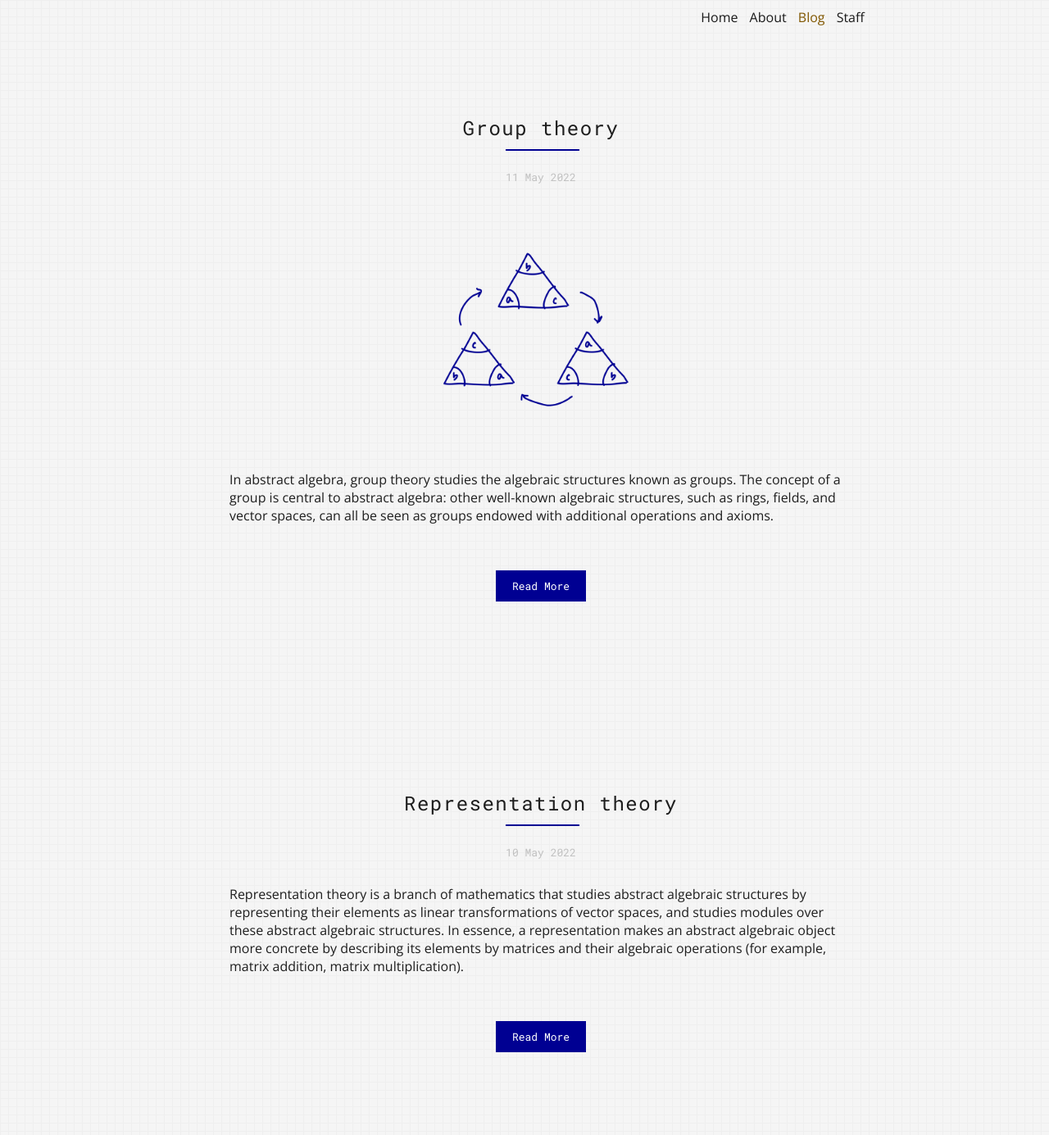
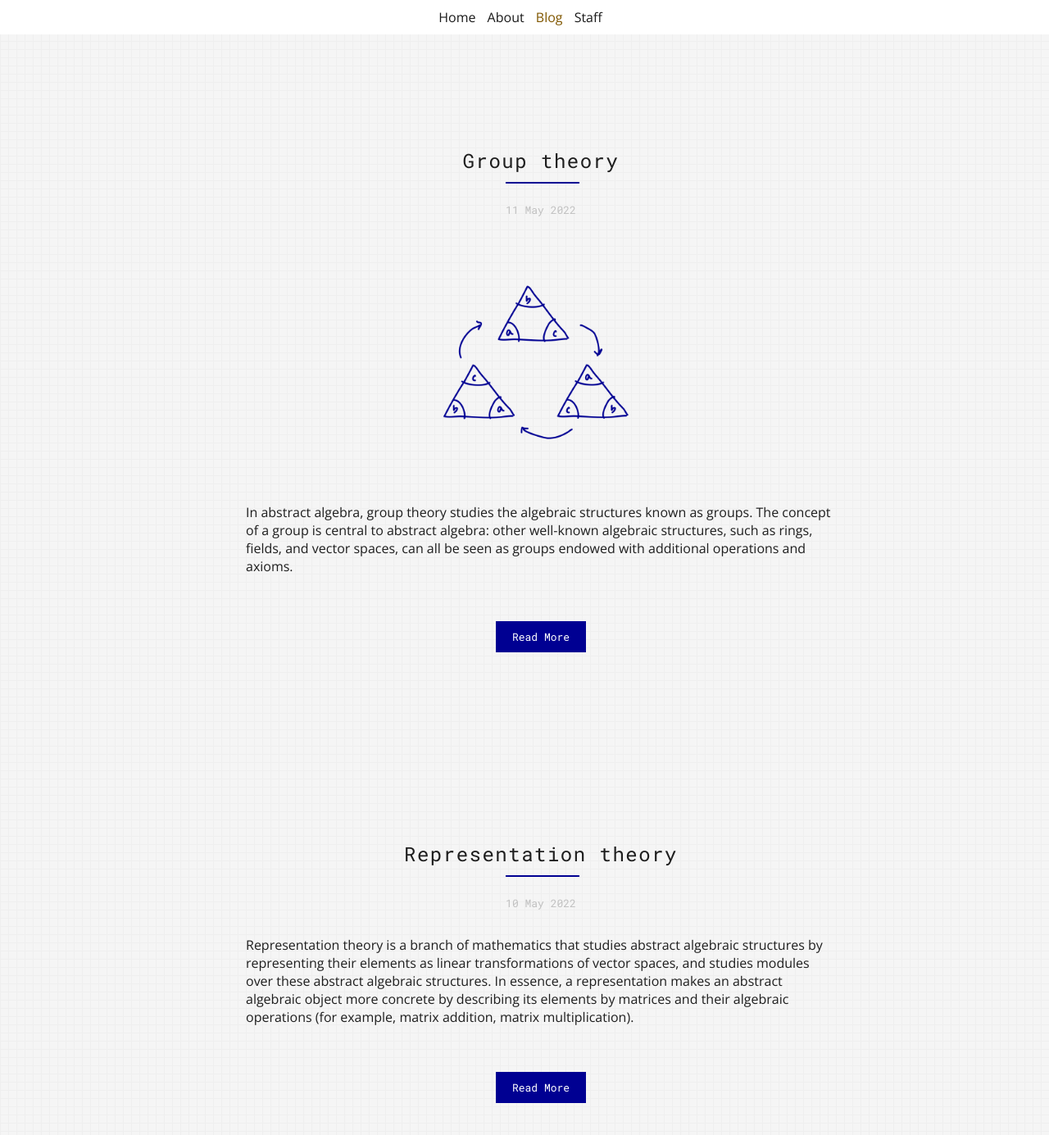
Before and after one commit to ko-sini/ko-sini.github.io, a Jekyll site: the page built from blog.html, in a window 1280 px wide and 1400 px high. Shown: the top 1385 px of the window at 82% size. Built offline with Jekyll 4.4.1, drawn with Linux system fonts in a browser that asks for light colours.

Commit message:
Make blog responsive

```diff
--- a/_sass/blog.scss
+++ b/_sass/blog.scss
@@ -52,7 +52,8 @@
 }
 
 .post img {
-    max-width: 800px;
+    max-width: 100%;
+    height: auto;
 }
 
 .read-more {
@@ -88,3 +89,30 @@
     text-align: center;
     margin: -15px 3px;
 }
+
+@media (max-width: 640px) {
+    .posts li {
+        margin-top: 30px;
+        padding: 16px 0;
+    }
+
+    .post h2 {
+        font-size: 1.75rem;
+        letter-spacing: 1px;
+    }
+
+    .post h3 {
+        font-size: 0.95rem;
+        padding: 10px 0;
+    }
+
+    .read-more {
+        padding-top: 30px;
+    }
+
+    .read-more a, .read-more a:visited, .read-more a:active {
+        display: inline-block;
+        width: auto;
+        padding: 10px 18px;
+    }
+}
--- a/_sass/main.scss
+++ b/_sass/main.scss
@@ -11,10 +11,15 @@
 }
 
 .navigation {
-  margin: 0 0 0 25%;
-  padding: 10px 0 10px 0;
+  margin: 0;
+  padding: 10px 0;
   width: 100%;
   position: fixed;
+  left: 0;
+  top: 0;
+  background: rgba(255, 255, 255, 0.95);
+  backdrop-filter: blur(6px);
+  z-index: 10;
 }
 
 .navigation nav {
@@ -36,7 +41,23 @@
 }
 
 .content {
-  width: 800px;
+  width: min(100%, 800px);
   margin: 0 auto;
-  padding: 50px 0;
+  padding: 90px 20px 50px;
 }
+
+@media (max-width: 820px) {
+  .navigation {
+    position: sticky;
+    padding: 12px 10px;
+  }
+
+  .navigation nav a {
+    display: inline-block;
+    margin: 0 8px 8px 0;
+  }
+
+  .content {
+    padding: 110px 16px 40px;
+  }
+}
--- a/assets/css/styles.scss
+++ b/assets/css/styles.scss
@@ -1,7 +1,7 @@
 ---
 ---
-@import "main"; // look for main.scss in _sass
-@import "blog";
+@use "main"; // look for main.scss in _sass
+@use "blog";
 
 // Fonts
 @import url('https://fonts.googleapis.com/css2?family=Quicksand:wght@400;600;700&family=Varela+Round&display=swap');
```
